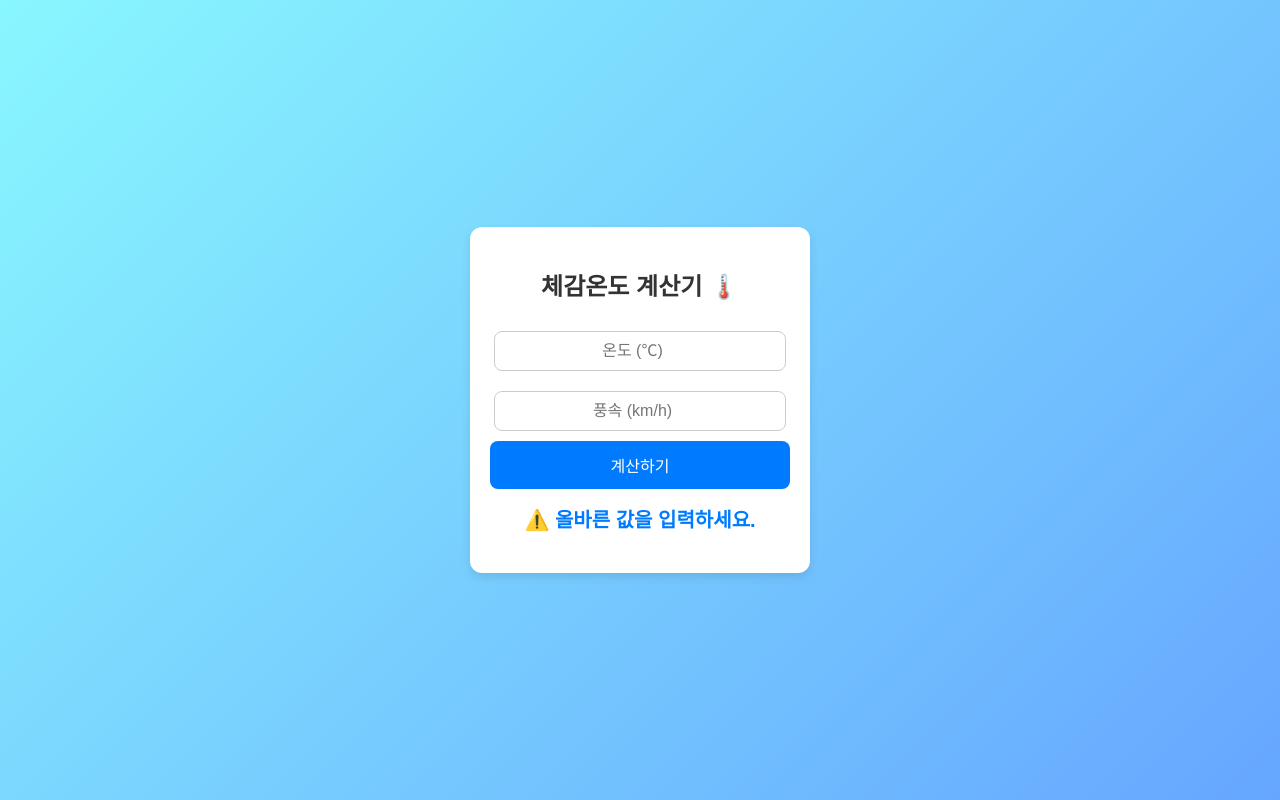
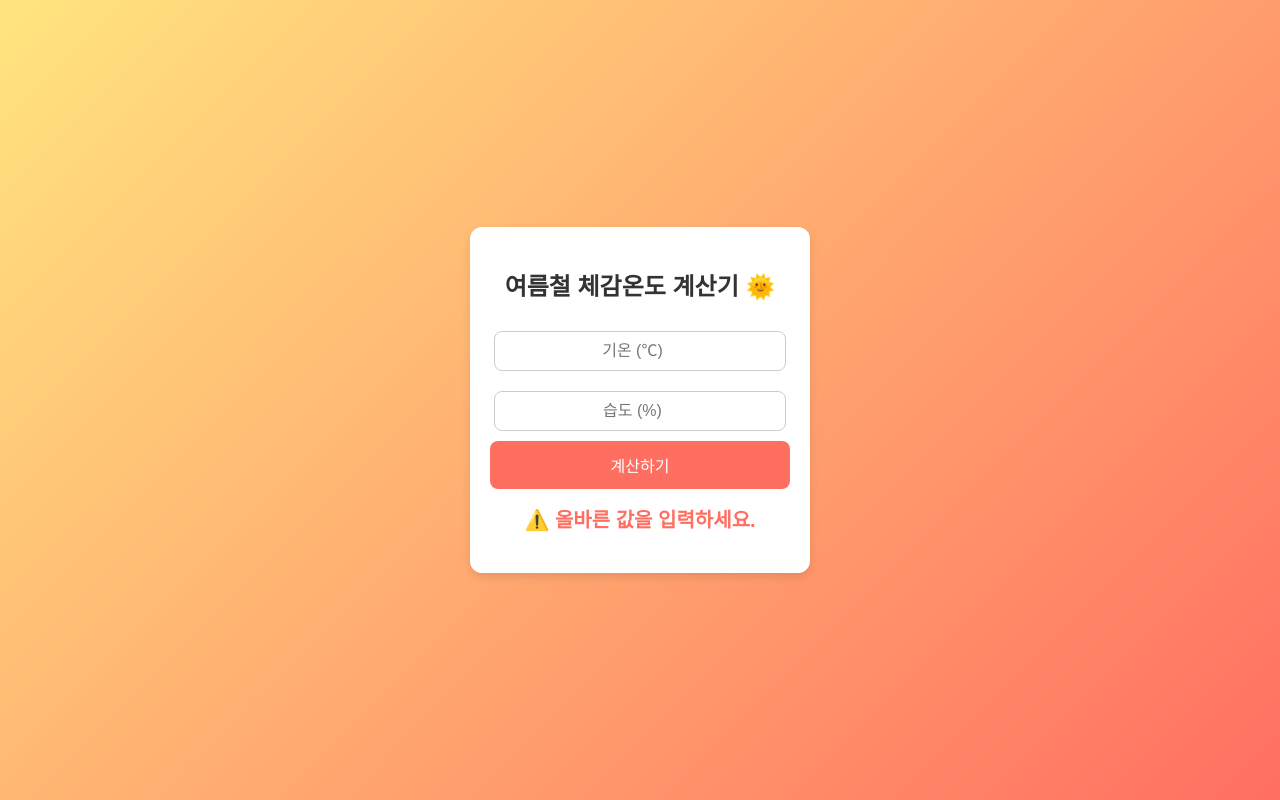
Before and after one commit to fluffykong/wind-chill-calculator, a plain HTML site: page index.html in a window 1280 px wide. Both pictures are taken after a click on the button "계산하기". Drawn offline with Linux system fonts and the light colour scheme.

Commit message:
Update index.html

```diff
--- a/index.html
+++ b/index.html
@@ -3,11 +3,11 @@
 <head>
     <meta charset="UTF-8">
     <meta name="viewport" content="width=device-width, initial-scale=1.0">
-    <title>체감온도 계산기</title>
+    <title>여름철 체감온도 계산기</title>
     <style>
         body {
             font-family: 'Arial', sans-serif;
-            background: linear-gradient(135deg, #89f7fe, #66a6ff);
+            background: linear-gradient(135deg, #ffe57f, #ff6f61);
             display: flex;
             justify-content: center;
             align-items: center;
@@ -35,7 +35,7 @@
             text-align: center;
         }
         button {
-            background: #007bff;
+            background: #ff6f61;
             color: white;
             border: none;
             padding: 12px;
@@ -46,38 +46,40 @@
             transition: 0.3s;
         }
         button:hover {
-            background: #0056b3;
+            background: #e53935;
         }
         #result {
             margin-top: 15px;
             font-size: 20px;
             font-weight: bold;
-            color: #007bff;
+            color: #ff6f61;
         }
     </style>
 </head>
 <body>
 
     <div class="container">
-        <h2>체감온도 계산기 🌡️</h2>
-        <input type="number" id="temperature" placeholder="온도 (℃)">
-        <input type="number" id="windSpeed" placeholder="풍속 (km/h)">
-        <button onclick="calculateWindChill()">계산하기</button>
+        <h2>여름철 체감온도 계산기 🌞</h2>
+        <input type="number" id="temperature" placeholder="기온 (℃)">
+        <input type="number" id="humidity" placeholder="습도 (%)">
+        <button onclick="calculateSummerHeatIndex()">계산하기</button>
         <p id="result"></p>
     </div>
 
     <script>
-        function calculateWindChill() {
+        function calculateSummerHeatIndex() {
             let T = parseFloat(document.getElementById("temperature").value);
-            let V = parseFloat(document.getElementById("windSpeed").value);
+            let RH = parseFloat(document.getElementById("humidity").value);
 
-            if (isNaN(T) || isNaN(V) || V < 0) {
+            if (isNaN(T) || isNaN(RH) || RH < 0 || RH > 100) {
                 document.getElementById("result").innerText = "⚠️ 올바른 값을 입력하세요.";
                 return;
             }
 
-            let windChill = 13.12 + 0.6215 * T - 11.37 * Math.pow(V, 0.16) + 0.3965 * T * Math.pow(V, 0.16);
-            document.getElementById("result").innerText = `체감온도: ${windChill.toFixed(1)} ℃`;
+            // 여름철 체감온도 계산 (기상청 간략 공식)
+            let HI = T + 0.5555 * (6.11 * Math.exp(5417.7530 * ((1 / 273.16) - (1 / (T + 273.15)))) - 10);
+
+            document.getElementById("result").innerText = `체감온도: ${HI.toFixed(1)} ℃`;
         }
     </script>
 
```
